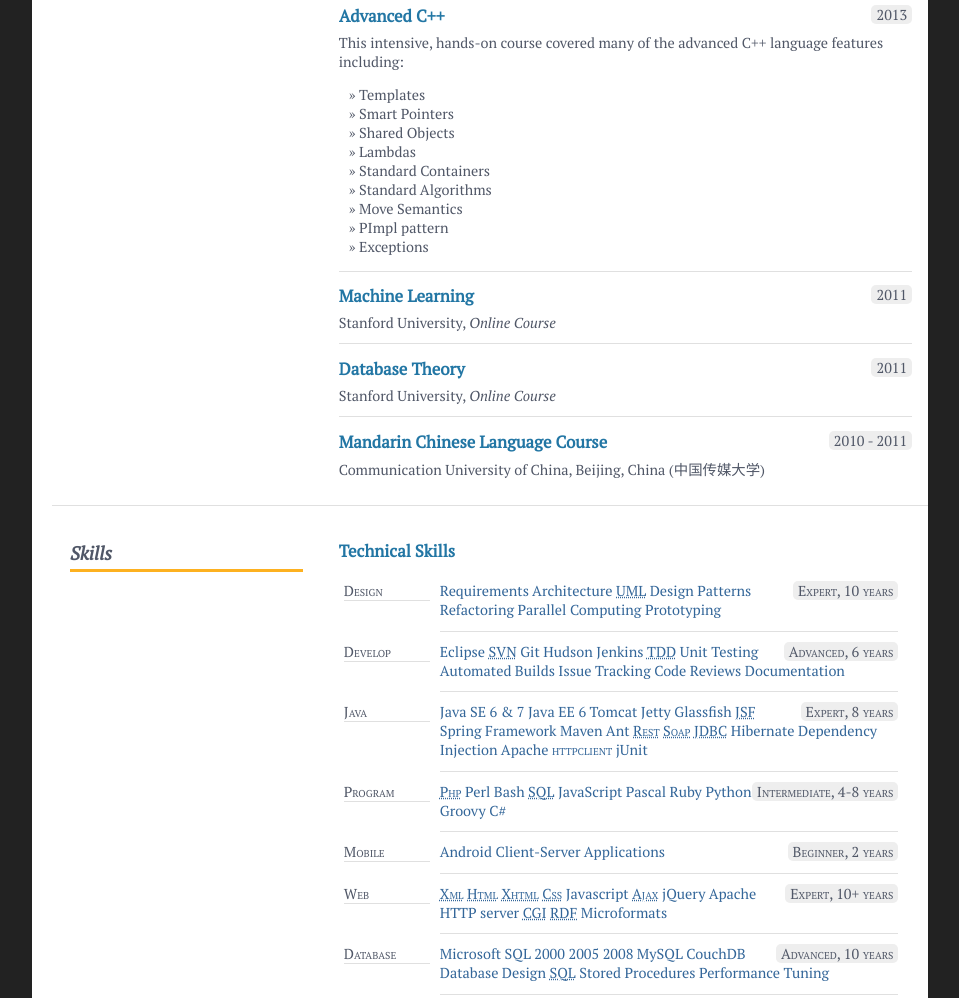
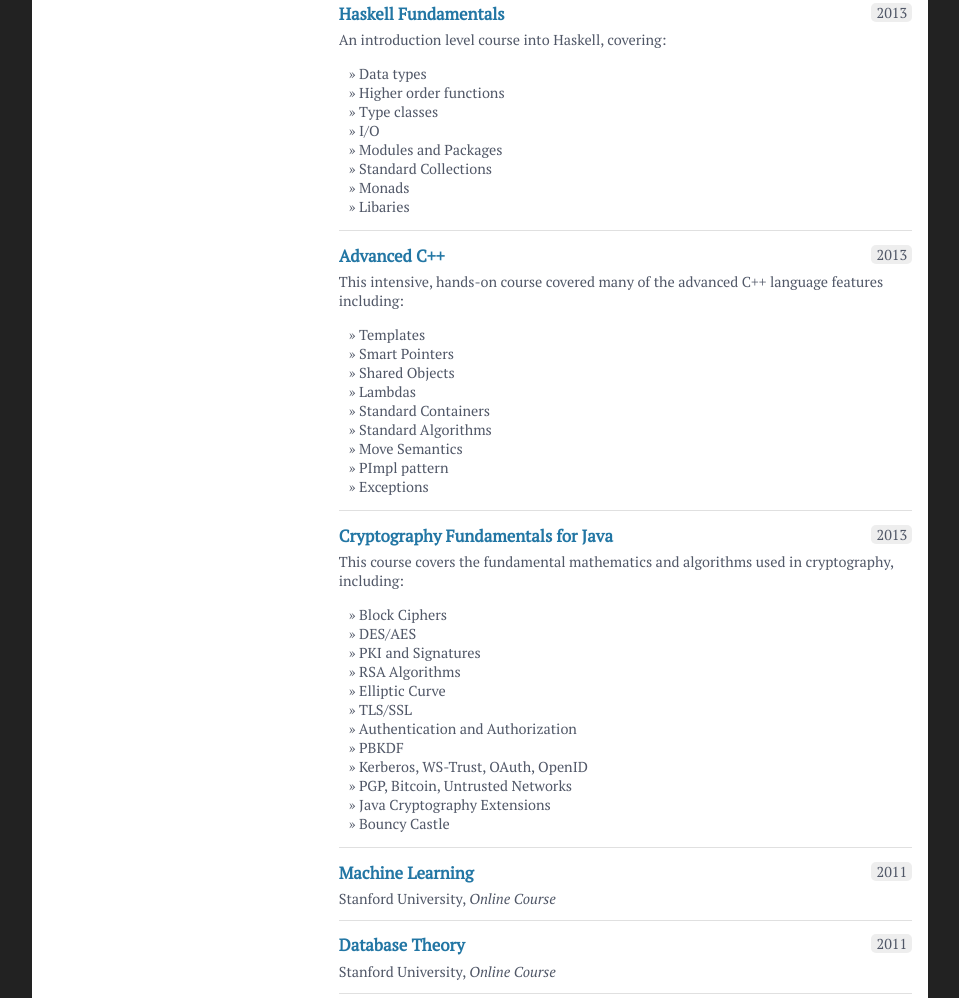
Before and after one commit to corani/daniel-bos, a plain HTML site: page index.html in a window 1280 px wide. Shown: the part 3704-4702 px from the top of the page, without its empty margins (160-1119 px from the left). Drawn offline with Linux system fonts and the light colour scheme.

Commit message:
Add more courses

```diff
--- a/index.html
+++ b/index.html
@@ -166,6 +166,11 @@
 						<div class="col2 vcalendar">
 							<div class="education vevent vcard cvsubitem">
 								<div class="date date_duration"><span class="dtstart" title="2014">2014</span></div>
+								<h3>Developer to Architect</h3>
+								<section class="description">An Architect training for Senior Developers, covering topics such as:</p><ul><li>Types of Architects</li><li>Non-Technical duties</li><Technical duties</li><li>Why do we need Architects</li><li>Project Life Cycle</li><li>Software Architecture</li><li>Architecture Design approaches</li><li>Communicating the Architecture</li><li>Views of the Architecture</li></ul></section>
+							</div>
+							<div class="education vevent vcard cvsubitem">
+								<div class="date date_duration"><span class="dtstart" title="2014">2014</span></div>
 								<h3>Modern C++11</h3>
 								<section class="description"><p>This follow-up course to the Advanced C++ course covered the following topics:</p><ul><li>Auto types</li><li>Lambdas and capturing</li><li>decltype and declval</li><li>Variadic templates</li><li>constexpr</li><li>Range-based loops</li><li>Uniform initialization</li><li>Cross-Platform C++</li></ul></section>
 							</div>
@@ -182,12 +187,17 @@
 							<div class="education vevent vcard cvsubitem">
 								<div class="date date_duration"><span class="dtstart" title="2014">2013</span></div>
 								<h3>Haskell Fundamentals</h3>
-								<section class="description"><p>An introduction level course into Haskell, covering:</p><ul><li>Data types</li><li>Higher order functions</li><li>Type classes</li><li>I/O</li><li>Modules and Packages</li><li>Standard Collections</li><li>Monads</li><li>Libaries/li></ul></section>
+								<section class="description"><p>An introduction level course into Haskell, covering:</p><ul><li>Data types</li><li>Higher order functions</li><li>Type classes</li><li>I/O</li><li>Modules and Packages</li><li>Standard Collections</li><li>Monads</li><li>Libaries</li></ul></section>
 							</div>
 							<div class="education vevent vcard cvsubitem">
 								<div class="date date_duration"><span class="dtstart" title="2013">2013</span></div>
 								<h3>Advanced C++</h3>
 								<section class="description"><p>This intensive, hands-on course covered many of the advanced C++ language features including:</p><ul><li>Templates</li><li>Smart Pointers</li><li>Shared Objects</li><li>Lambdas</li><li>Standard Containers</li><li>Standard Algorithms</li><li>Move Semantics</li><li>PImpl pattern</li><li>Exceptions</li></ul></section>
+							</div>
+							<div class="education vevent vcard cvsubitem">
+								<div class="date date_duration"><span class="dtstart" title="2013">2013</span></div>
+								<h3>Cryptography Fundamentals for Java</h3>
+								<section class="description"><p>This course covers the fundamental mathematics and algorithms used in cryptography, including:</p><ul><li>Block Ciphers</li><li>DES/AES</li><li>PKI and Signatures</li><li>RSA Algorithms</li><li>Elliptic Curve</li><li>TLS/SSL</li><li>Authentication and Authorization</li><li>PBKDF</li><li>Kerberos, WS-Trust, OAuth, OpenID</li><li>PGP, Bitcoin, Untrusted Networks</li><li>Java Cryptography Extensions</li><li>Bouncy Castle</li></ul></section>
 							</div>
 							<div class="education vevent vcard cvsubitem">
 								<div class="date date_duration"><span class="dtstart" title="2011">2011</span></div>
```
